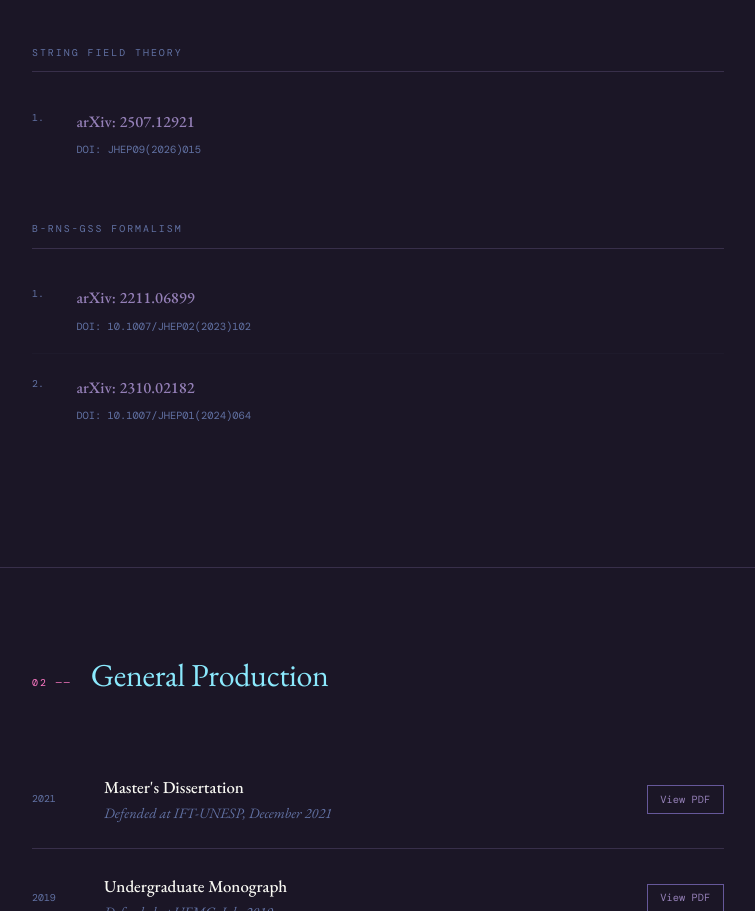
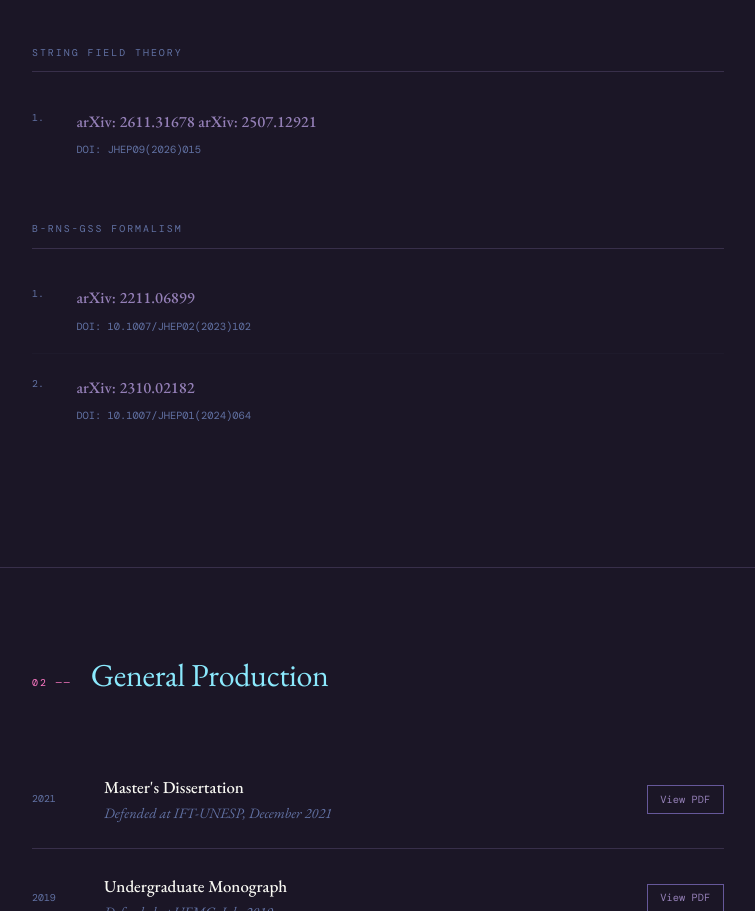
Before and after one commit to JoaoGomide/joaogomide.github.io, a plain HTML site: page index.html in a window 1280 px wide. Shown: the part 1091-2002 px from the top of the page, without its empty margins (262-1017 px from the left). Drawn offline with nearby package versions, Linux system fonts and the light colour scheme; a web font is replaced by a local one.

Commit message:
Update index.html

```diff
--- a/index.html
+++ b/index.html
@@ -390,6 +390,7 @@
         <div class="paper-item">
           <span class="paper-num">1.</span>
           <div class="paper-body">
+            <a class="paper-link" href="https://arxiv.org/abs/2611.31678" target="_blank" rel="noopener">arXiv: 2611.31678</a>
             <a class="paper-link" href="https://arxiv.org/abs/2507.12921" target="_blank" rel="noopener">arXiv: 2507.12921</a>
             <span class="paper-doi">DOI: JHEP09(2026)015</span>
           </div>
```
